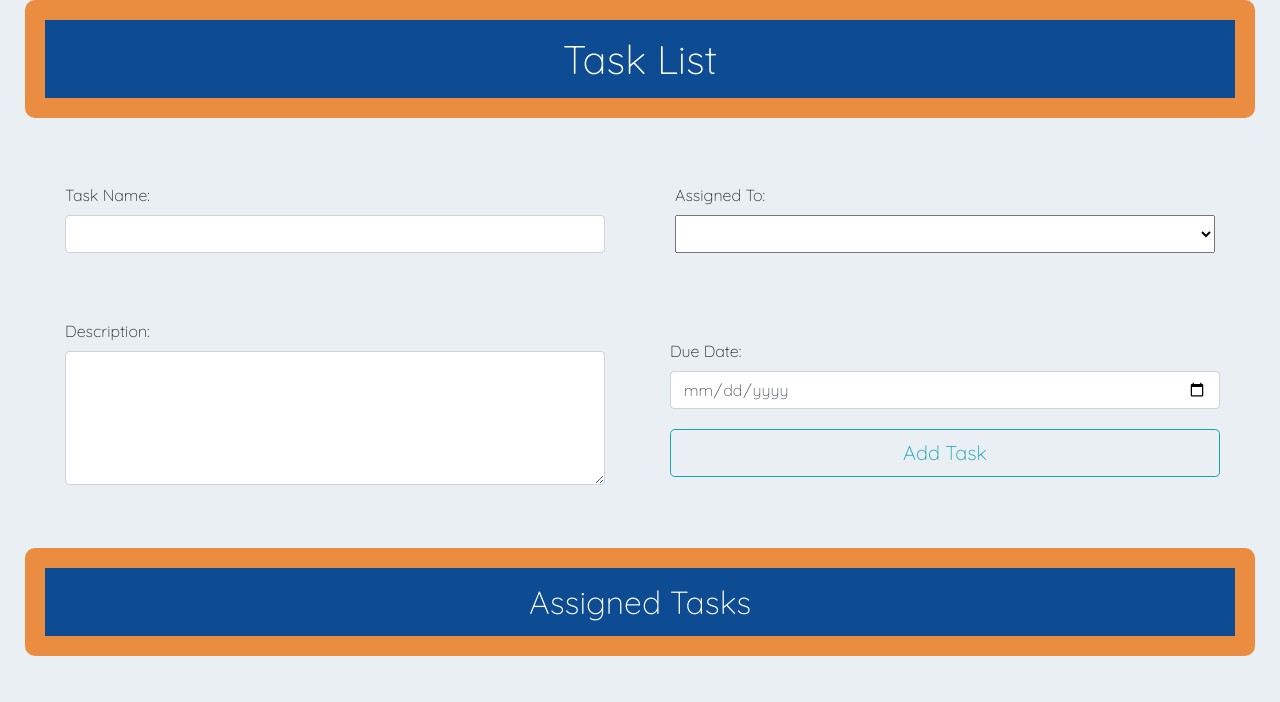
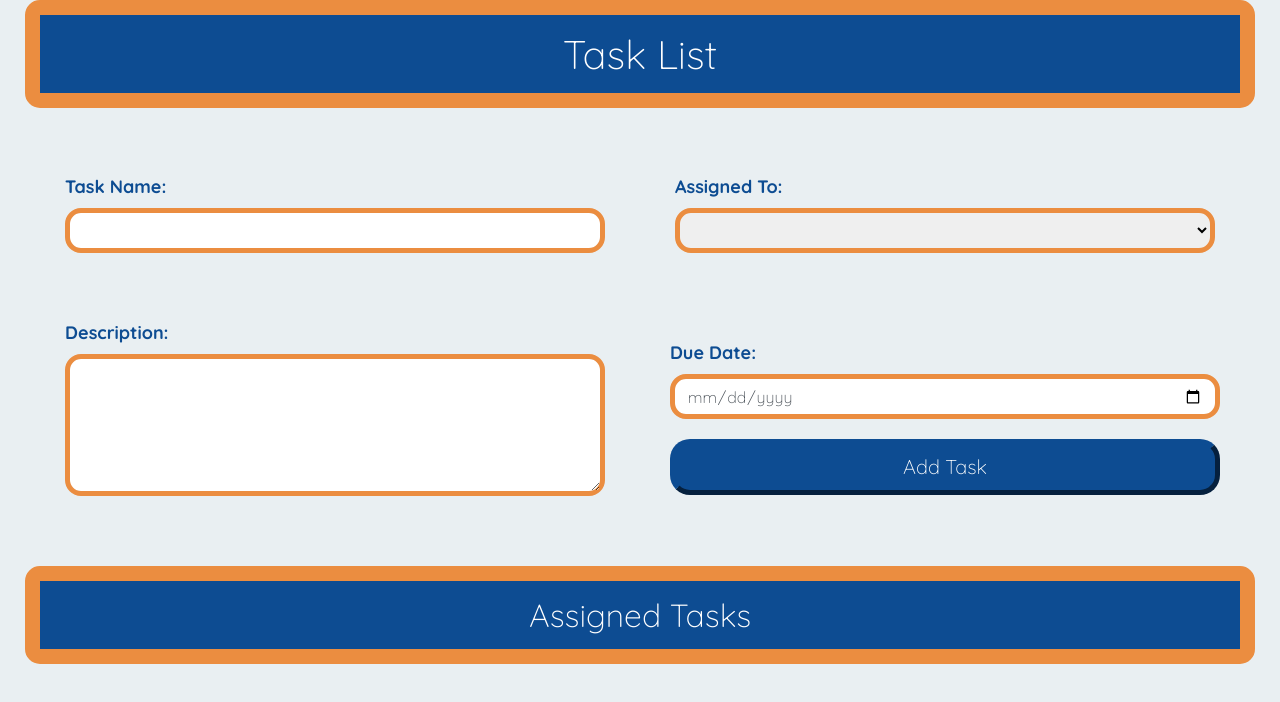
Before and after one commit to JackBayly/group-4-project, a plain HTML site: page index.html in a window 1280 px wide. Drawn offline with nearby package versions, Linux system fonts and the light colour scheme; a web font is replaced by a local one.

Commit message:
more ui stuff

```diff
--- a/js/taskManager.js
+++ b/js/taskManager.js
@@ -12,7 +12,7 @@ const createTaskHtml = (name, description, assignedTo, dueDate, status, currentI
                         <span class="status"> ${status}</span> <br>
 
                         <button type="button" class="btn btn-outline-success done-button" >Mark as Done</button>
-                            <button type="button" class="btn btn-danger delete-button">Delete</button>
+                            <button type="button" class="btn btn-outline-danger delete-button">Delete</button>
 
 
 
--- a/styles.css
+++ b/styles.css
@@ -10,17 +10,33 @@
     margin: 35px;
 }
 
+label {
+
+    font-family: 'Quicksand', sans-serif;
+    font-size: large;
+    font-weight: bold;
+    color: #0D4C92;
+
+}
+
+input, select, textarea {
+    border-style: solid !important;
+    border-color: #eb8d40 !important;
+    border-width: 5px !important;
+    border-radius: 16px !important;
+  }
+
 h1, h2 {
     font-family: 'Quicksand', sans-serif;
     background-color: #0D4C92;
     margin: 40px;
     padding: 15px;
     color: white;
-    border-radius: 10px;
+    border-radius: 15px;
     margin: 25px;
     border-style: solid;
     border-color: #eb8d40;
-    border-width: 20px;
+    border-width: 15px;
 
 }
 
@@ -29,8 +45,8 @@ h1, h2 {
     display: flex;
     flex-direction: column;
 }
-#select {
- height: 38px;
+#select , #taskname, #dueDate {
+ height: 45px;
  transition: border-color 0.15s ease-in-out 0s, box-shadow 0.15s ease-in-out 0s;
 }
 .footer {
@@ -61,10 +77,9 @@ h1, h2 {
 
 .card {
     margin: 35px;
-    border-style: none;
-    border-color: transparent;
-    border-radius: 25%;
-    background-color: #e9eff2;
+    border: none !important;
+    background-color: transparent !important;
+
 
 
 
@@ -72,12 +87,14 @@ h1, h2 {
 
 .card-body {
     background-color:  rgb(255, 255, 255) ;
+    background-clip: padding-box !important;
+    box-sizing: padding-box !important;
     overflow: hidden;
     max-height: 375px;
     border-style: solid;
-    border-color: #0D4C92;
+    border-color: #eb8d40;
     border-width: 8px;
-    border-radius: 1px 35px 1px;
+    border-radius: 20px;
 
 
 }
@@ -95,7 +112,7 @@ h1, h2 {
 li {
     list-style: none;
     display: inline-block;
-    padding: 0px;
+    /* padding: 0px; */
 
 
 }
@@ -106,3 +123,13 @@ li {
     margin: 30px;
     border: transparent;
 }
+
+.btn-block {
+    background-color: #0D4C92!important;
+    color:white !important;
+    border-style: outset !important;
+    border-color:  #0D4C92 !important;
+    border-width: 5px !important;
+    border-radius: 20px !important;
+
+}
```
